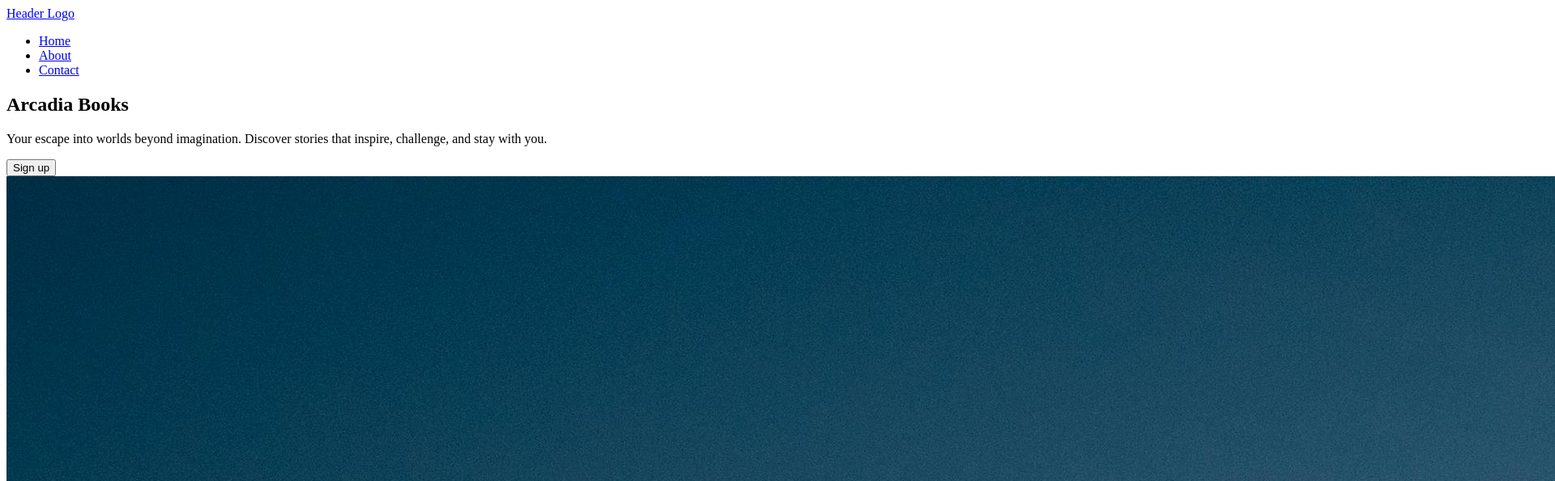
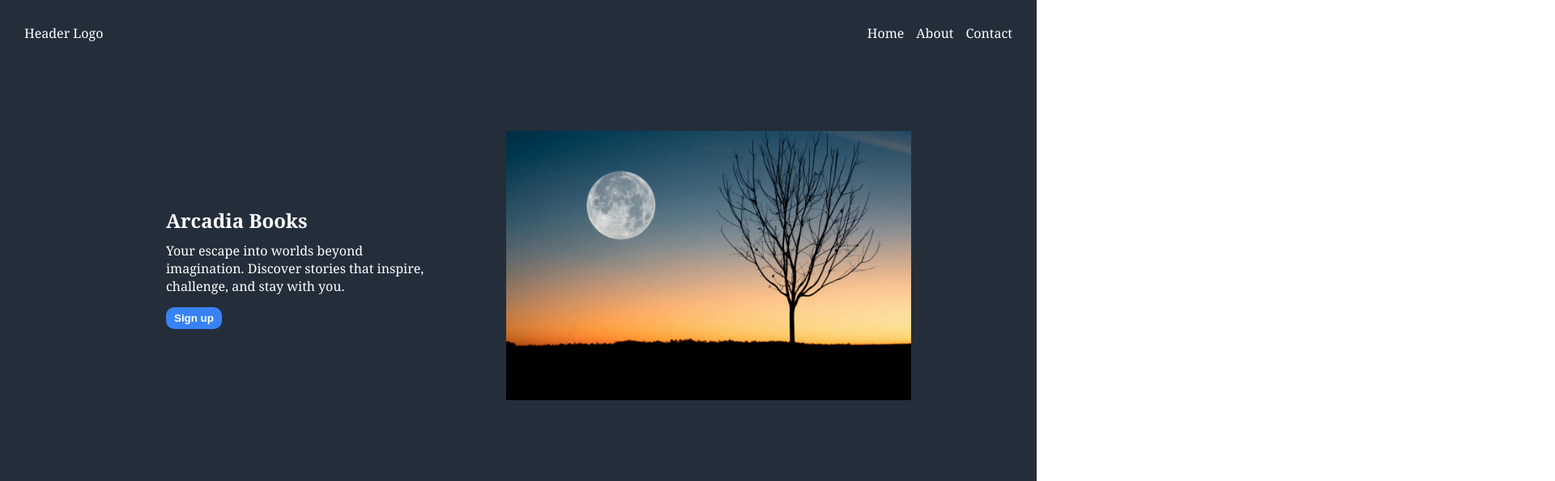
Before and after one commit to Yeabsra97/odin-landing-page, a plain HTML site: page index.html in a window 1280 px wide. Shown: the top 595 px of the page at 81% size, 1920 px wide, since content can reach past the window. Drawn offline with Linux system fonts and the light colour scheme.

Commit message:
feat: styled the header and her section

```diff
--- a/index.html
+++ b/index.html
@@ -4,6 +4,7 @@
     <meta charset="UTF-8">
     <meta name="viewport" content="width=device-width, initial-scale=1.0">
     <title>Odin Landing Page</title>
+    <link rel="stylesheet" href="./style.css">
 </head>
 <body>
 
@@ -29,7 +30,7 @@
 
 <section class="hero">
 
-    <div>
+    <div class="hero-container">
         <div class="hero-text">
             <h1>Arcadia Books</h1>
             <p>Your escape into worlds beyond imagination. Discover stories that inspire, challenge, and stay with you.</p>
@@ -45,8 +46,8 @@
 
 
 <section class="books">
-    <div>
-        <h1>Featuring Books</h1>
+    <h1>Featuring Books</h1>
+    <div class="books-container">
 
         <div class="book">
             <img src="./images/1.jpg" alt="Book Cover">
--- a/style.css
+++ b/style.css
@@ -0,0 +1,67 @@
+
+
+* {
+  margin: 0;
+  padding: 0;
+  box-sizing: border-box;
+}
+
+
+header, .hero{
+    font-family: Georgia, 'Times New Roman', Times, serif;
+    color: white;
+    background-color: #242e3b;
+}
+
+.nav-container{
+    display: flex;
+    justify-content: space-between;
+    align-items: center;
+    padding: 30px;
+}
+
+ul{
+    display: flex;
+    list-style-type: none;
+    gap: 15px;
+}
+
+a{
+    text-decoration: none;
+    color: white;
+}
+
+.hero{
+    height: 100vh;
+}
+
+.hero-container{
+    display: flex;
+    justify-content: center;
+    gap: 100px;
+    align-items: center;
+    padding-left: 50px;
+    padding-top: 80px;
+}
+
+.hero-img img{
+    width: 500px;
+    height: auto;
+}
+
+.hero-text p, h1{
+    max-width: 320px;
+    padding-bottom: 10px;
+}
+
+
+
+#sign-up{
+    background-color: #3882f6;
+    color: white;
+    padding: 6px 10px;
+    border-radius: 10px;
+    font-weight: 700;
+    border: none;
+    margin-top: 5px;
+}
```
